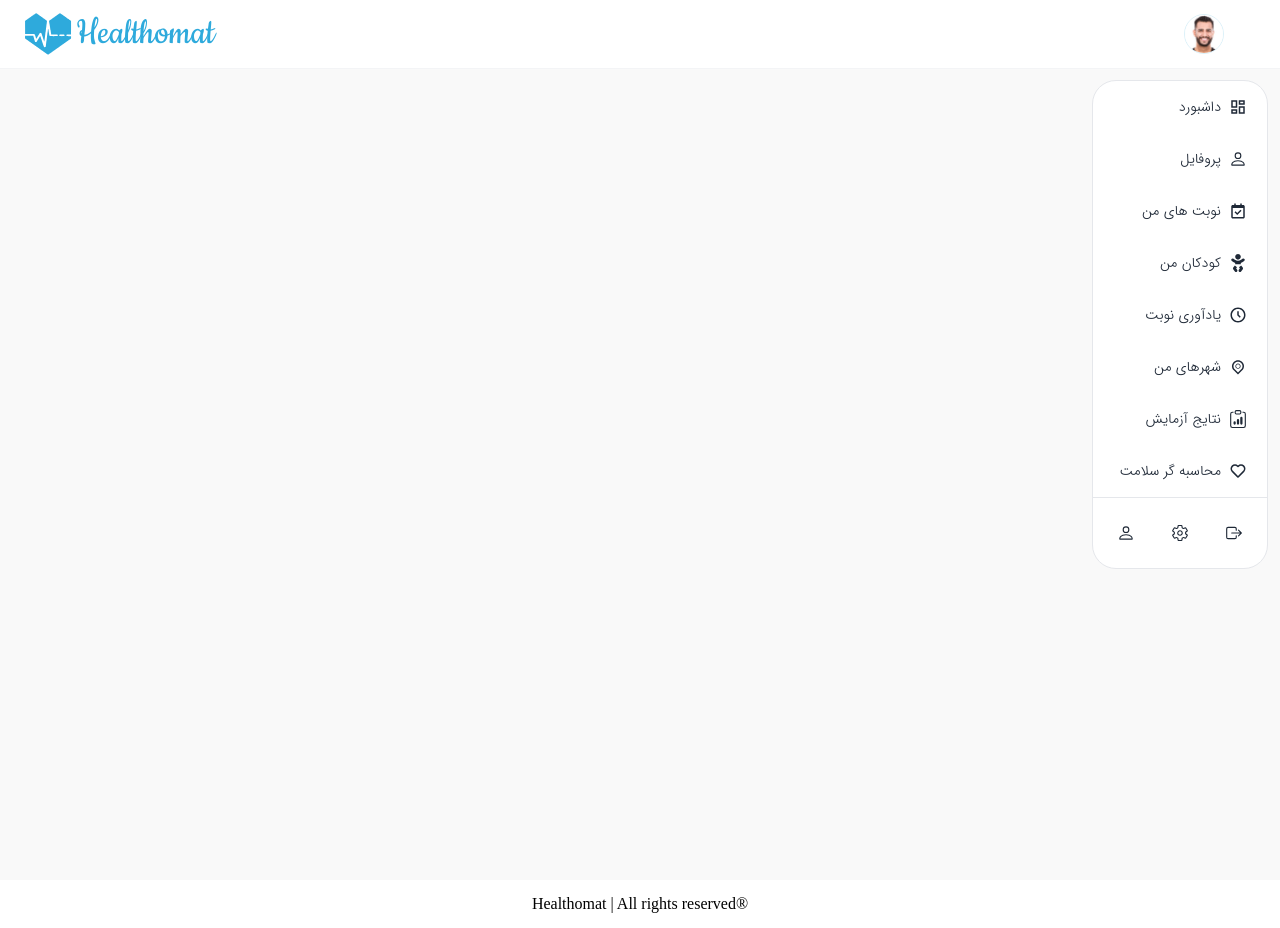
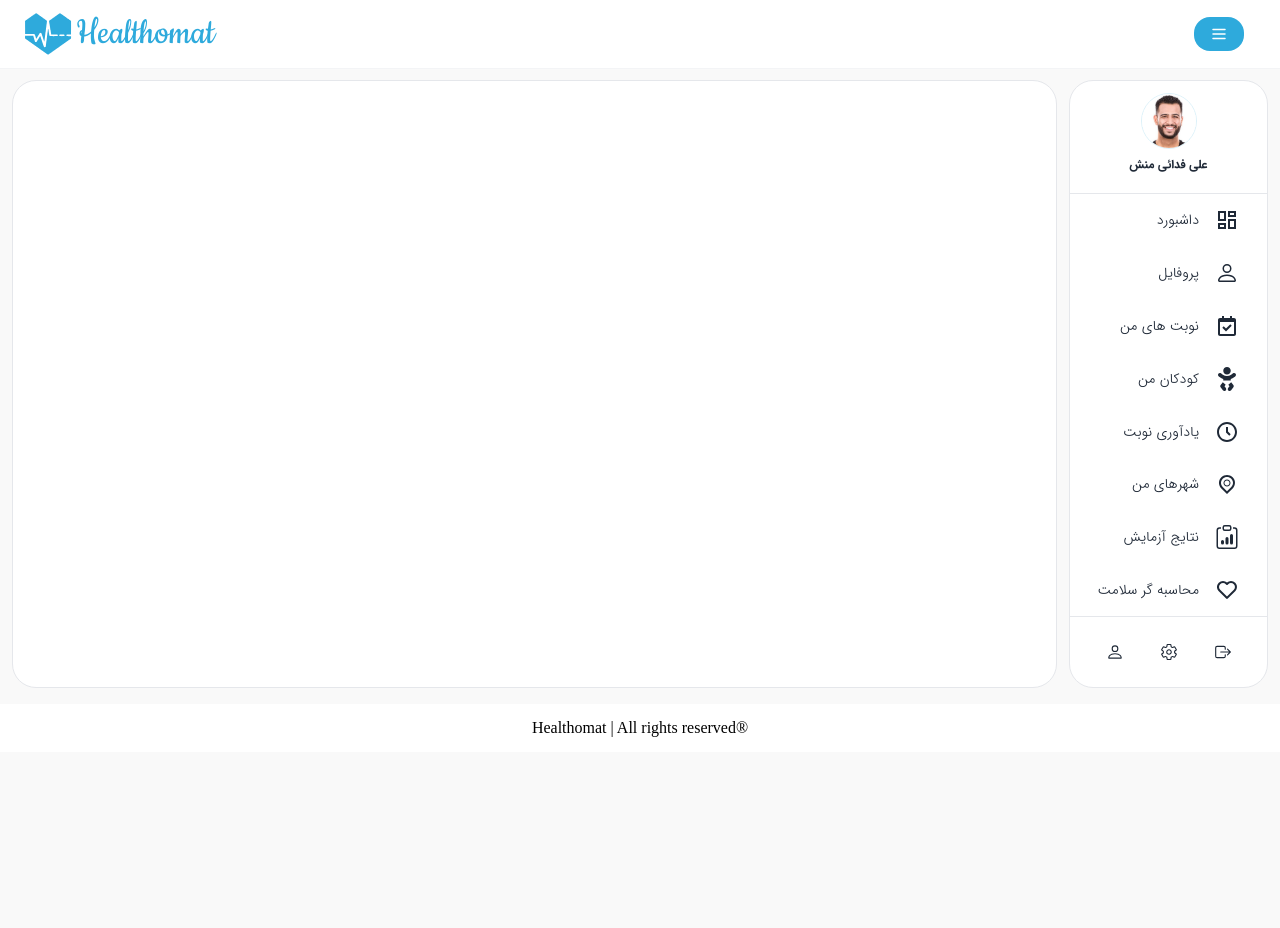
Before and after one commit to alifadaei/healthomat-panel, a React (Create React App) app: page / in a window 1280 px wide. After the commit the page ends 800 px from the top, so only its background shows below. Built offline with nearby package versions, Linux system fonts and the light colour scheme; what tailwindcss-rtl would draw is missing.

Commit message:
ui change

```diff
--- a/src/App.tsx
+++ b/src/App.tsx
@@ -4,15 +4,12 @@ import Footer from "./Components/Layout/Footer";
 import Header from "./Components/Layout/Header";
 import Sidebar from "./Components/Layout/Sidebar";
 import {
-  openModalSidebar,
   setPhsyicalSidebarOpen,
   setPhycicalSidebarStat,
 } from "./Components/Layout/sidebarSlice";
 import SidebarContent from "./Components/SidebarContent";
-import Button from "./Components/UI/Button/Button";
-import Icon, { IconList } from "./Components/UI/Icon/Icon";
+import Card from "./Components/UI/Card/Card";
 import Wrapper from "./Components/UI/Wrapper/Wrapper";
-import { useAppSelector } from "./hooks/useSelector";
 
 function App() {
   useEffect(() => {
@@ -20,27 +17,18 @@ function App() {
   }, []);
 
   const dispatch = useDispatch();
-  const showModalSidebarBtn = !useAppSelector(
-    (state) => state.sidebar.physicalSidebarOpen
-  );
+
   return (
     <>
       <Header />
-      <main className="mt-[5rem] min-h-screen">
-        <Wrapper className="mx-auto">
-          {showModalSidebarBtn && (
-            <Button
-              className="px-3 py-2 ms-3"
-              onClick={() => dispatch(openModalSidebar())}
-            >
-              <Icon icon={IconList.Hamburger} />
-            </Button>
-          )}
-          <Sidebar>
-            <SidebarContent />
-          </Sidebar>
-        </Wrapper>
-      </main>
+      <Wrapper className="mt-[5rem] mx-auto relative flex px-3 mb-4">
+        <Sidebar>
+          <SidebarContent />
+        </Sidebar>
+        <Card className="bg-white ms-3 border w-full p-4">
+          <p></p>
+        </Card>
+      </Wrapper>
       <Footer />
     </>
   );
--- a/src/Components/Layout/Header.tsx
+++ b/src/Components/Layout/Header.tsx
@@ -3,10 +3,13 @@ import Button from "../UI/Button/Button";
 import { Link } from "react-router-dom";
 import Logo from "../../assets/img/logo.svg";
 import { useAppSelector } from "../../hooks/useSelector";
-import Profile from "./Profile";
+import { openModalSidebar } from "./sidebarSlice";
+import { useDispatch } from "react-redux";
+import Icon, { IconList } from "../UI/Icon/Icon";
 
 const Header = () => {
   const isAuth = useAppSelector((state) => state.auth.isAuthenticated);
+  const dispatch = useDispatch();
   return (
     <header className="z-10 fixed top-0 w-full bg-white border-b border-b-gray-100">
       <Wrapper className="mx-auto px-6 py-1 flex justify-between items-center flex-row-reverse">
@@ -18,7 +21,16 @@ const Header = () => {
           <h1 className="font-cookie text-[2.5rem] ">Healthomat</h1>
         </Link>
 
-        {!isAuth ? <Button className="p-2 px-5">ورود</Button> : <Profile />}
+        {!isAuth ? (
+          <Button className="p-2 px-5">ورود</Button>
+        ) : (
+          <Button
+            className="px-4 py-2 ms-3 text-lg"
+            onClick={() => dispatch(openModalSidebar())}
+          >
+            <Icon icon={IconList.Hamburger} />
+          </Button>
+        )}
       </Wrapper>
     </header>
   );
--- a/src/Components/Layout/Profile.tsx
+++ b/src/Components/Layout/Profile.tsx
@@ -7,42 +7,18 @@ import Icon from "../UI/Icon/Icon";
 const Profile = () => {
   const userName = useAppSelector((state) => state.auth.name);
 
-  const [showDropdown, setShowDropdown] = useState(false);
-  useEffect(() => {
-    window.addEventListener("click", () => {
-      setShowDropdown(false);
-    });
-  }, []);
-  const handleToggleDropdown = (e: React.MouseEvent<HTMLImageElement>) => {
-    e.stopPropagation();
-    setShowDropdown((state) => !state);
-  };
   return (
-    <div className="flex flex-col items-center sm:ms-5 md:ms-8">
+    <div className="flex flex-col items-center py-3">
       <img
         src={man}
         alt="man"
-        className="w-14 sm:w-10 rounded-full border border-primary-100 cursor-pointer"
-        onClick={handleToggleDropdown}
+        className="w-14 rounded-full border border-primary-100 cursor-pointer"
       />
       <div className="relative text-xs">
-        <Dropdown positionRem={-3} show={showDropdown}>
-          <div className="text-center">
-            <div className="my-2">{userName}</div>
-            <hr />
-            <div className="w-[6rem]">
-              {profile_content.map((item, i) => (
-                <div
-                  key={i}
-                  className="py-2 flex p-2 items-center hover:bg-gray-100"
-                >
-                  <Icon className="me-2 text-sm" icon={item.icon} />
-                  {item.name}
-                </div>
-              ))}
-            </div>
-          </div>
-        </Dropdown>
+        <div className="text-center">
+          <div className="my-2 font-bold">{userName}</div>
+          <div className="w-[6rem]"></div>
+        </div>
       </div>
     </div>
   );
--- a/src/Components/Layout/Sidebar.tsx
+++ b/src/Components/Layout/Sidebar.tsx
@@ -21,7 +21,7 @@ const Sidebar = ({ children }: { children: React.ReactElement }) => {
     );
   else
     return (
-      <Card className="ms-3 w-[11rem] bg-white border overflow-hidden">
+      <Card className=" w-[15rem] bg-white border overflow-hidden h-fit">
         {children}
       </Card>
     );
--- a/src/Components/SidebarContent.tsx
+++ b/src/Components/SidebarContent.tsx
@@ -1,12 +1,29 @@
+import { useDispatch } from "react-redux";
+import { useAppSelector } from "../hooks/useSelector";
 import { bottom_icons, sidebarContentPatient } from "../utils/sidebar-content";
+import Profile from "./Layout/Profile";
+import { closeModalSidebar } from "./Layout/sidebarSlice";
 import Icon, { IconList } from "./UI/Icon/Icon";
 const SidebarContent = () => {
+  const physicalSidebarOpen = useAppSelector(
+    (state) => state.sidebar.physicalSidebarOpen
+  );
+  const dispatch = useDispatch();
   return (
-    <div className=" text-gray-800 text-sm">
+    <div className=" text-gray-800 relative">
+      {!physicalSidebarOpen && (
+        <Icon
+          icon={IconList.Close}
+          className="absolute top-0 end-2 cursor-pointer text-lg"
+          onClick={() => dispatch(closeModalSidebar())}
+        />
+      )}
+      <Profile />
+      <hr />
       {sidebarContentPatient.map((item) => (
-        <div className="flex items-center py-4 px-5 hover:bg-gray-100 cursor-pointer">
-          <Icon icon={item.icon} className="text-lg" />
-          <span className="ms-2">{item.name}</span>
+        <div className="flex items-center py-[.9rem] ps-7  hover:bg-gray-100 cursor-pointer">
+          <Icon icon={item.icon} className="text-2xl" />
+          <span className="ms-4 text-sm">{item.name}</span>
         </div>
       ))}
       <hr />
```
